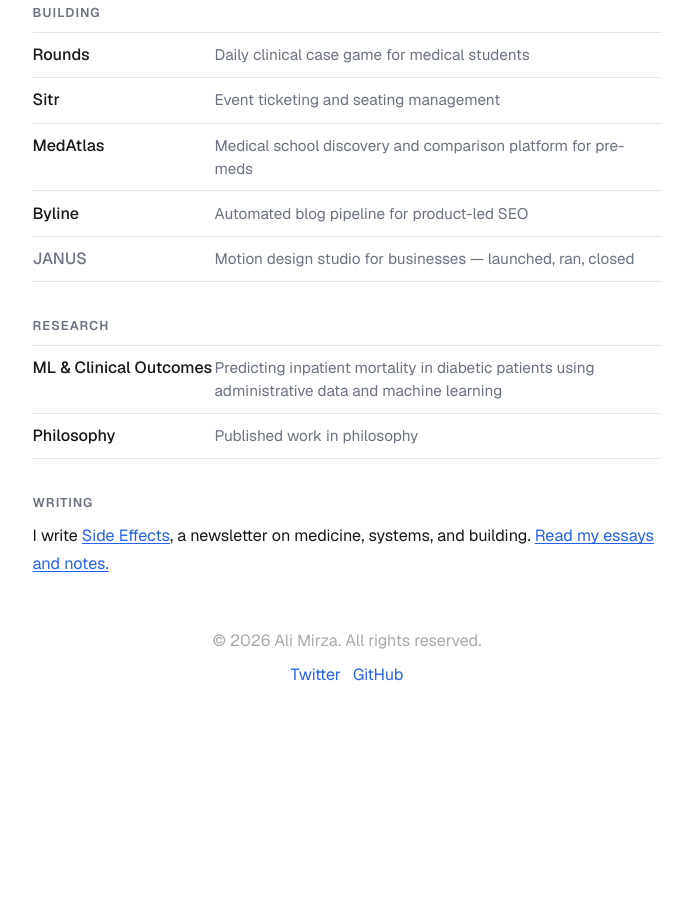
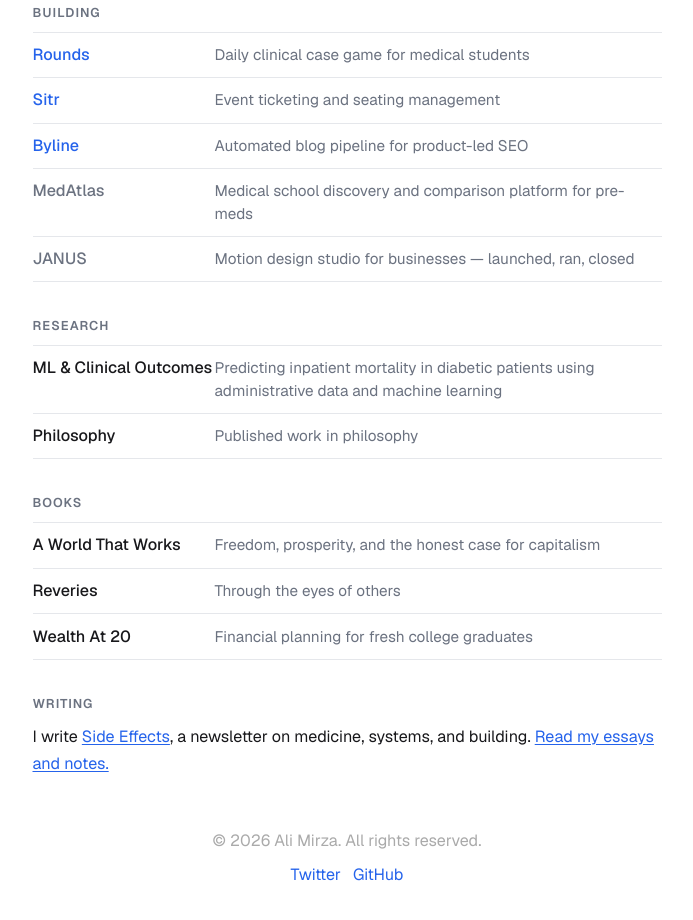
Before and after one commit to thisisalimirza/loam, a Next.js app: page / in a window 1280 px wide. Shown: the part 320-1240 px from the top of the page, without its empty margins (293-986 px from the left). Before the commit the page ends 1076 px from the top, so only its background shows below. Built offline with nearby package versions, Linux system fonts and the light colour scheme; no server answers.

Commit message:
Add Books section and make main projects more prominent
- Reorder Building: Rounds, Sitr, Byline first as active projects
  (accent color), MedAtlas/JANUS as secondary/past
- Add Books section with A World That Works, Reveries, Wealth At 20

https://claude.ai/code/session_018vzNdLrG7ZsKXrcMqE1gSC

```diff
--- a/src/app/components/ProfileHeader.tsx
+++ b/src/app/components/ProfileHeader.tsx
@@ -28,20 +28,20 @@ export default function ProfileHeader() {
         <h2 className="profile-section-label">Building</h2>
         <ul className="project-list">
           <li className="project-item">
-            <a href="https://getrounds.app" target="_blank" rel="noopener noreferrer" className="project-name">Rounds</a>
+            <a href="https://getrounds.app" target="_blank" rel="noopener noreferrer" className="project-name project-name--active">Rounds</a>
             <span className="project-desc">Daily clinical case game for medical students</span>
           </li>
           <li className="project-item">
-            <a href="https://usesitr.com" target="_blank" rel="noopener noreferrer" className="project-name">Sitr</a>
+            <a href="https://usesitr.com" target="_blank" rel="noopener noreferrer" className="project-name project-name--active">Sitr</a>
             <span className="project-desc">Event ticketing and seating management</span>
           </li>
           <li className="project-item">
+            <a href="https://bylineblogs.com" target="_blank" rel="noopener noreferrer" className="project-name project-name--active">Byline</a>
+            <span className="project-desc">Automated blog pipeline for product-led SEO</span>
+          </li>
+          <li className="project-item project-item--secondary">
             <span className="project-name project-name--plain">MedAtlas</span>
             <span className="project-desc">Medical school discovery and comparison platform for pre-meds</span>
-          </li>
-          <li className="project-item">
-            <a href="https://bylineblogs.com" target="_blank" rel="noopener noreferrer" className="project-name">Byline</a>
-            <span className="project-desc">Automated blog pipeline for product-led SEO</span>
           </li>
           <li className="project-item project-item--past">
             <span className="project-name project-name--plain">JANUS</span>
@@ -65,6 +65,24 @@ export default function ProfileHeader() {
       </section>
 
       <section className="profile-section">
+        <h2 className="profile-section-label">Books</h2>
+        <ul className="project-list">
+          <li className="project-item">
+            <a href="https://www.amazon.com/World-That-Works-Prosperity-Capitalism-ebook/dp/B0G5LV6F2G" target="_blank" rel="noopener noreferrer" className="project-name">A World That Works</a>
+            <span className="project-desc">Freedom, prosperity, and the honest case for capitalism</span>
+          </li>
+          <li className="project-item">
+            <a href="https://www.amazon.com/stores/author/B0BPZ2PF18" target="_blank" rel="noopener noreferrer" className="project-name">Reveries</a>
+            <span className="project-desc">Through the eyes of others</span>
+          </li>
+          <li className="project-item">
+            <a href="https://www.amazon.com/stores/author/B0BPZ2PF18" target="_blank" rel="noopener noreferrer" className="project-name">Wealth At 20</a>
+            <span className="project-desc">Financial planning for fresh college graduates</span>
+          </li>
+        </ul>
+      </section>
+
+      <section className="profile-section">
         <h2 className="profile-section-label">Writing</h2>
         <p className="profile-writing-note">
           I write{" "}
--- a/src/app/globals.css
+++ b/src/app/globals.css
@@ -213,6 +213,15 @@ button, input, select, textarea {
 
 .project-name--plain {
   color: var(--foreground);
+}
+
+.project-name--active {
+  color: var(--accent);
+}
+
+.project-item--secondary .project-name,
+.project-item--secondary .project-desc {
+  color: var(--muted);
 }
 
 a.project-name:hover {
```
